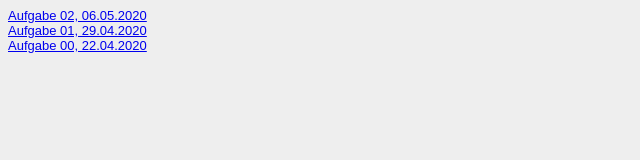
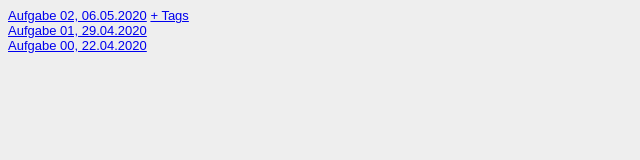
Before and after one commit to Ivorysanna/GiS-SoSe2020, a plain HTML site: page Steckbrief/steckbrief.htm in a window 1280 px wide. Shown: the full height of the page, 0-640 px from the left. Drawn offline with Linux system fonts and the light colour scheme.

Commit message:
Steckbrief aktualisieren
Tags hinzugefügt

```diff
--- a/Steckbrief/steckbrief.htm
+++ b/Steckbrief/steckbrief.htm
@@ -16,6 +16,7 @@
 <body>
 	<a href="https://ivorysanna.github.io/GiS-SoSe2020/Aufgaben/02/Aufgabe 02, 06.05.2020.html" target="_blank">Aufgabe
 		02, 06.05.2020</a>
+		<a href="https://ivorysanna.github.io/GiS-SoSe2020/Aufgaben/02/tags.html" target="_blank">+ Tags</a>
 		<br />
 	<a href="https://ivorysanna.github.io/GiS-SoSe2020/Aufgaben/01/Aufgabe 01, 29.04.2020.html" target="_blank">Aufgabe
 		01, 29.04.2020</a>
```
